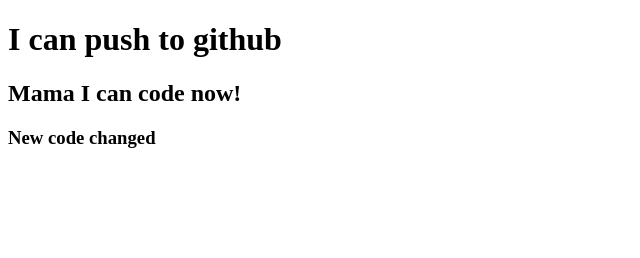
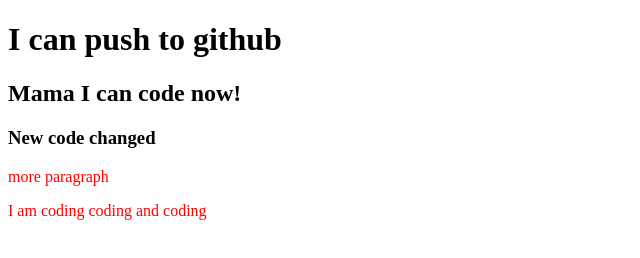
Before and after one commit to RahulKantiChakroborty/my-second-repo, a plain HTML site: page index.html in a window 1280 px wide. Shown: the whole page, without its empty margins (0-640 px from the left). Drawn offline with Linux system fonts and the light colour scheme.

Commit message:
style added

```diff
--- a/index.html
+++ b/index.html
@@ -5,10 +5,13 @@
     <meta http-equiv="X-UA-Compatible" content="IE=edge">
     <meta name="viewport" content="width=device-width, initial-scale=1.0">
     <title>my second github repo</title>
+    <link rel="stylesheet" href="style.css">
 </head>
 <body>
     <h1>I can push to github</h1>
     <h2>Mama I can code now!</h2>
     <h3>New code changed</h3>
+    <p>more paragraph</p>
+    <p>I am coding coding and coding</p>
 </body>
 </html>
--- /dev/null
+++ b/style.css
@@ -0,0 +1,3 @@
+p{
+    color: red;
+}
```
